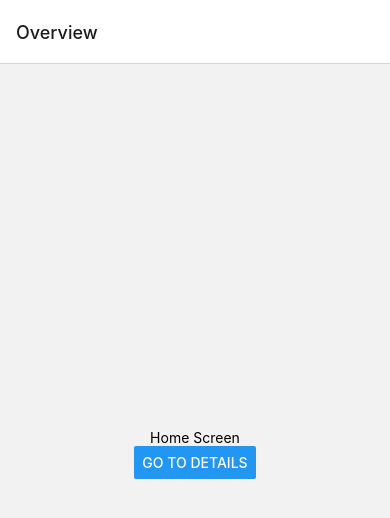
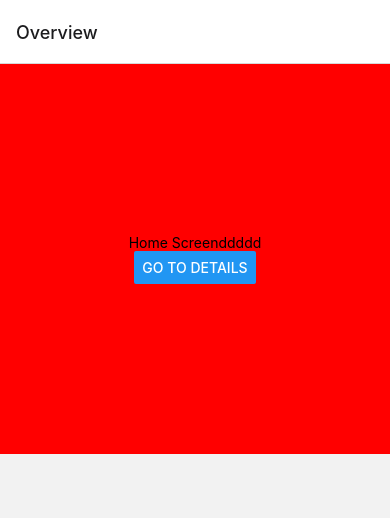
Before and after one commit to rafibasha/EMILoan, a React Native app: screen /Home in a window 390 px wide. Shown: the top 518 px of the page. Built offline with nearby package versions, Linux system fonts and the light colour scheme.

Commit message:
updated code

```diff
--- a/App.js
+++ b/App.js
@@ -2,18 +2,8 @@ import * as React from 'react';
 import { View, Text ,Button} from 'react-native';
 import { NavigationContainer } from '@react-navigation/native';
 import { createNativeStackNavigator } from '@react-navigation/native-stack';
+import HomeScreen from './Home';
 
-function HomeScreen({ navigation }) {
-  return (
-    <View style={{ flex: 1, alignItems: 'center', justifyContent: 'center' }}>
-      <Text>Home Screen</Text>
-      <Button
-        title="Go to Details"
-        onPress={() => navigation.navigate('Details')}
-      />
-    </View>
-  );
-}
 function DetailsScreen({ navigation }) {
   return (
     <View style={{ flex: 1, alignItems: 'center', justifyContent: 'center' }}>
--- /dev/null
+++ b/Home.js
@@ -0,0 +1,18 @@
+import React, { Component } from 'react';
+import { View, Text,Button } from 'react-native';
+
+
+  function HomeScreen({ navigation }) {
+    return (
+      <View style={{ alignItems: 'center', justifyContent: 'center' ,backgroundColor:'red',height: '50%',}}>
+        <Text>Home Screenddddd</Text>
+        <Button
+          title="Go to Details"
+          onPress={() => navigation.navigate('Details')}
+        />
+      </View>
+    );
+  }
+
+
+export default HomeScreen;
```
